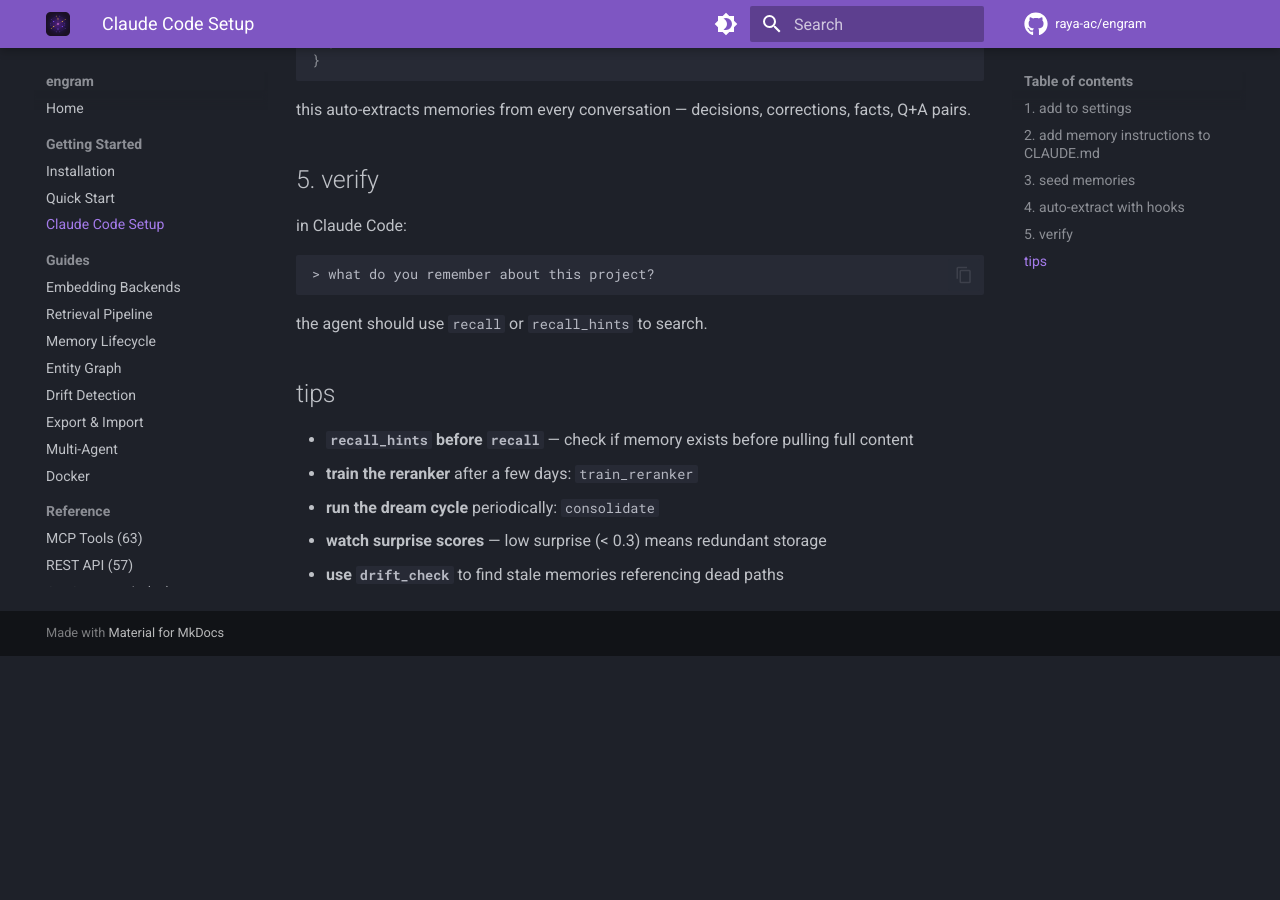
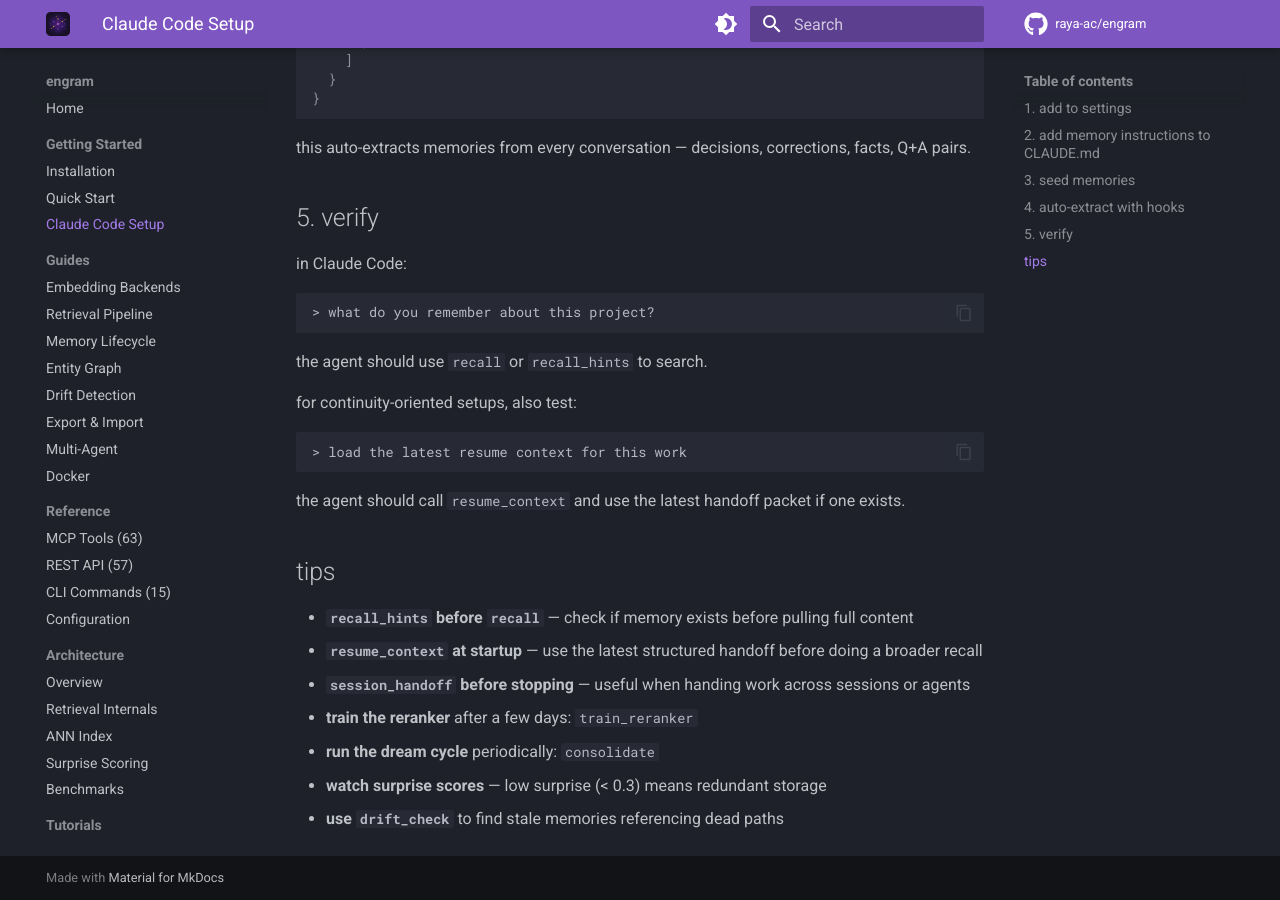
Before and after one commit to raya-ac/engram, an MkDocs documentation site: the page built from docs/getting-started/claude-code.md, in a window 1280 px wide and 900 px high, scrolled down 1674 px. Built offline with MkDocs 1.6.1 and Material for MkDocs 9.7.7, drawn with Linux system fonts in a browser that asks for light colours; comment, search, counter and statistics services are not loaded; before the commit the page ends 2330 px from its top, so only the background shows below that; some of the changed text lies outside the part shown.

Commit message:
Update docs for session continuity tools

````diff
--- a/docs/getting-started/claude-code.md
+++ b/docs/getting-started/claude-code.md
@@ -44,10 +44,12 @@
 - `recall` — hybrid search across all memory layers
 - `recall_hints` — lightweight check before full recall
 - `recall_entity` — everything about a person/project/tool
+- `resume_context` — load the latest structured handoff packet at session start
 - `remember` — store with automatic surprise scoring
 - `remember_decision` — decisions with rationale
 - `remember_error` — error patterns with prevention
 - `remember_negative` — what does NOT exist
+- `session_handoff` — explicitly persist a resumable handoff packet before stopping
 - `get_skills` — focused procedural guidance for a task
 ```
 
@@ -92,9 +94,19 @@
 
 the agent should use `recall` or `recall_hints` to search.
 
+for continuity-oriented setups, also test:
+
+```text
+> load the latest resume context for this work
+```
+
+the agent should call `resume_context` and use the latest handoff packet if one exists.
+
 ## tips
 
 - **`recall_hints` before `recall`** — check if memory exists before pulling full content
+- **`resume_context` at startup** — use the latest structured handoff before doing a broader recall
+- **`session_handoff` before stopping** — useful when handing work across sessions or agents
 - **train the reranker** after a few days: `train_reranker`
 - **run the dream cycle** periodically: `consolidate`
 - **watch surprise scores** — low surprise (< 0.3) means redundant storage
````
Also changed, not shown: other parts of docs/getting-started/claude-code.md (+1 -1 lines), docs/index.md (+2 -1 lines), docs/reference/mcp-tools.md (+12 -0 lines), site/index.html.
